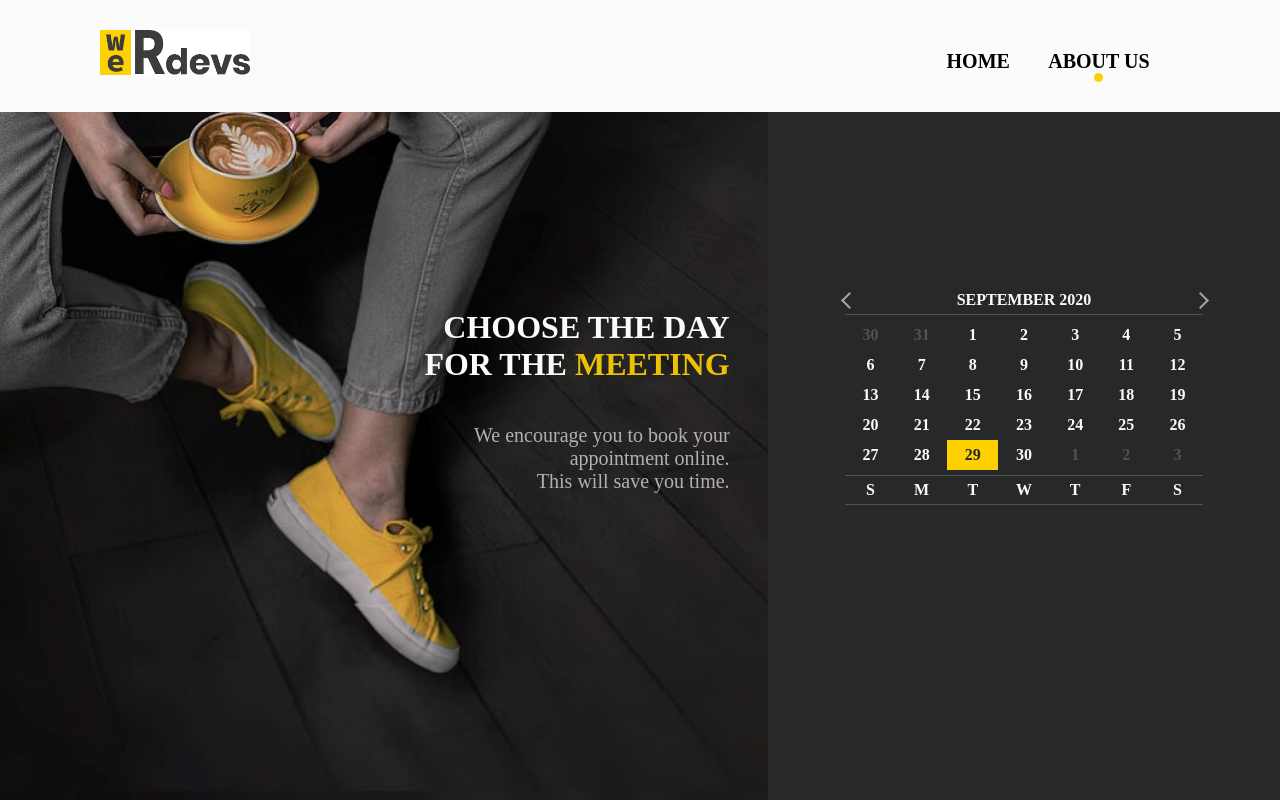
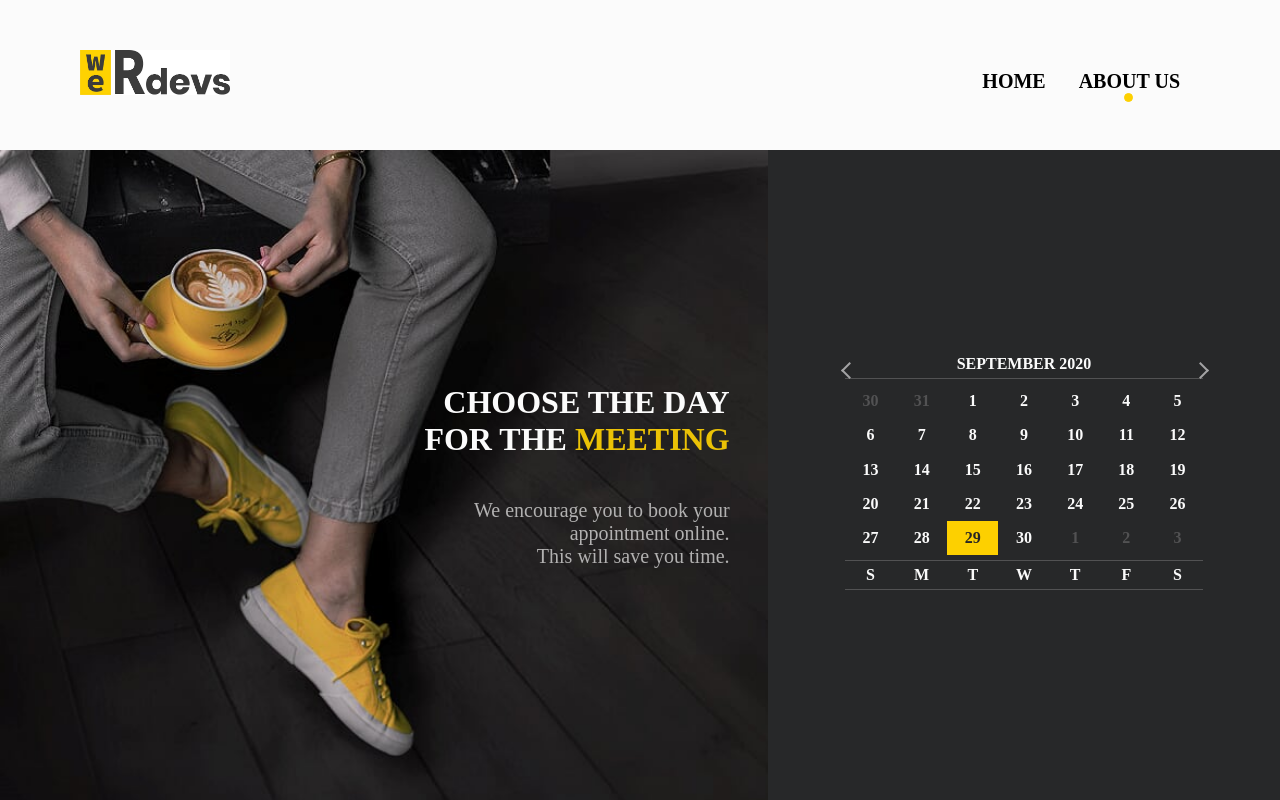
Before and after one commit to AlexZ2019/WeRdevs.studio_test_task, a React (Create React App) app: page /calendar in a window 1280 px wide. Built offline with nearby package versions, Linux system fonts and the light colour scheme.

Commit message:
finished layout

```diff
--- a/src/Components/Calendar/Calendar.js
+++ b/src/Components/Calendar/Calendar.js
@@ -65,7 +65,6 @@ class Calendar extends React.Component {
                         {this.props.month[this.props.date.getMonth()] + " "}
                         {this.props.date.getFullYear()}
                     </div>
-
                     <div onClick={showNextMonth} className={style["right-toggle"]}>
                         <div className={style["show-next-month-arrow-first"] + " " + style["month-toggle"]}></div>
                         <div className={style["show-next-month-arrow-second"] + " " + style["month-toggle"]}></div>
@@ -97,7 +96,6 @@ class Calendar extends React.Component {
                 <div className={style.line}></div>
             </div>
         </div>
-
     }
 }
 
--- a/src/style.module.css
+++ b/src/style.module.css
@@ -11,10 +11,9 @@ body {
 }
 
 header {
-  padding: 30px 100px;
+  padding: 50px 100px 0 80px;
   display: flex;
-  position: fixed;
-  width: 100vw;
+  height: 100px;
   background-color: #fbfbfb;
 }
 
@@ -27,15 +26,14 @@ header {
 }
 
 .home, .about-us {
+  padding-top: 20px;
   font-size: 20px;
   text-transform: uppercase;
-  padding-top: 20px;
   font-weight: bold;
 }
 
 .about-us {
   margin-left: 3%;
-  margin-right: 18vw;
 }
 
 .about-us .round {
@@ -67,8 +65,8 @@ header {
   background-size: cover;
   display: flex;
   align-items: center;
+  height: calc(100vh - 150px);
   justify-content: flex-end;
-  height: 100vh;
   text-transform: uppercase;
   font-weight: bold;
 }
@@ -121,22 +119,23 @@ header {
 }
 
 .show-prev-month-arrow-first {
+  margin-top: 13px;
+  -moz-transform: rotate(-45deg);
+  -ms-transform: rotate(-45deg);
+  -webkit-transform: rotate(-45deg);
+  -o-transform: rotate(-45deg);
+  transform: rotate(-45deg);
+  position: absolute;
+}
+
+.show-prev-month-arrow-second {
   -moz-transform: rotate(45deg);
   -ms-transform: rotate(45deg);
   -webkit-transform: rotate(45deg);
   -o-transform: rotate(45deg);
   transform: rotate(45deg);
-  position: fixed;
-}
-
-.show-prev-month-arrow-second {
-  -moz-transform: rotate(-45deg);
-  -ms-transform: rotate(-45deg);
-  -webkit-transform: rotate(-45deg);
-  -o-transform: rotate(-45deg);
-  transform: rotate(-45deg);
-  position: fixed;
-  margin-top: 7px;
+  position: absolute;
+  margin-top: 6px;
 }
 
 .right-toggle {
@@ -149,17 +148,18 @@ header {
   -webkit-transform: rotate(-45deg);
   -o-transform: rotate(-45deg);
   transform: rotate(-45deg);
-  position: fixed;
+  position: absolute;
+  margin-top: 6px;
 }
 
 .show-next-month-arrow-second {
+  margin-top: 13px;
   -moz-transform: rotate(45deg);
   -ms-transform: rotate(45deg);
   -webkit-transform: rotate(45deg);
   -o-transform: rotate(45deg);
   transform: rotate(45deg);
-  position: fixed;
-  margin-top: 7px;
+  position: absolute;
 }
 
 .calendar-items {
@@ -174,7 +174,7 @@ header {
   box-sizing: border-box;
   width: 14.28%;
   border: 1px solid transparent;
-  padding: 5px 0;
+  padding: 2% 0;
 }
 .day:hover {
   border: 1px solid #888888;
@@ -213,7 +213,6 @@ header {
 .pop-up-notification .form {
   display: flex;
   background-color: #fbfbfb;
-  height: auto;
 }
 
 .form .section {
@@ -253,7 +252,7 @@ header {
   transform: rotate(45deg);
   width: 11px;
   border: 1px solid black;
-  position: fixed;
+  position: absolute;
   margin-top: 8px;
   margin-left: 3px;
 }
@@ -266,7 +265,7 @@ header {
   transform: rotate(-45deg);
   width: 11px;
   border: 1px solid black;
-  position: fixed;
+  position: absolute;
   margin-top: 8px;
   margin-left: 3px;
 }
@@ -282,14 +281,20 @@ header {
   }
 
   .calendar-wrapper {
-    height: auto;
+    height: 300px;
     width: auto;
     padding: 20px 0;
+  }
+
+  .pop-up-notification {
+    height: 100vh;
+    position: absolute;
   }
 }
 @media screen and (max-width: 531px) {
   header {
     display: block;
+    height: 200px;
   }
 
   .about-us {
--- a/src/style.module.scss
+++ b/src/style.module.scss
@@ -9,10 +9,9 @@ body {
   margin: 0;
 }
 header {
-  padding: 30px 100px;
+  padding: 50px 100px 0 80px;
   display: flex;
-  position: fixed;
-  width: 100vw;
+  height: 100px;
   background-color: #fbfbfb;
 }
 .logo {
@@ -22,15 +21,14 @@ header {
   width: 150px;
 }
 .home, .about-us {
+  padding-top: 20px;
   font-size: 20px;
   text-transform: uppercase;
-  padding-top: 20px;
   font-weight: bold;
 }
 
 .about-us {
   margin-left: 3%;
-  margin-right: 18vw;
 }
 .about-us .round {
   border-radius: 50%;
@@ -61,8 +59,8 @@ header {
   background-size: cover;
   display: flex;
   align-items: center;
+  height: calc(100vh - 150px);
   justify-content: flex-end;
-  height: 100vh;
   text-transform: uppercase;
   font-weight: bold;
 }
@@ -107,22 +105,23 @@ header {
   margin-right: auto;
 }
 .show-prev-month-arrow-first {
+  margin-top: 13px;
+  -moz-transform: rotate(-45deg);
+  -ms-transform: rotate(-45deg);
+  -webkit-transform: rotate(-45deg);
+  -o-transform: rotate(-45deg);
+  transform: rotate(-45deg);
+  position: absolute;
+}
+
+.show-prev-month-arrow-second {
   -moz-transform: rotate(45deg);
   -ms-transform: rotate(45deg);
   -webkit-transform: rotate(45deg);
   -o-transform: rotate(45deg);
   transform: rotate(45deg);
-  position: fixed;
-}
-
-.show-prev-month-arrow-second {
-  -moz-transform: rotate(-45deg);
-  -ms-transform: rotate(-45deg);
-  -webkit-transform: rotate(-45deg);
-  -o-transform: rotate(-45deg);
-  transform: rotate(-45deg);
-  position: fixed;
-  margin-top: 7px;
+  position: absolute;
+  margin-top: 6px;
 }
 .right-toggle {
   margin-left: auto;
@@ -133,17 +132,18 @@ header {
   -webkit-transform: rotate(-45deg);
   -o-transform: rotate(-45deg);
   transform: rotate(-45deg);
-  position: fixed;
+  position: absolute;
+  margin-top: 6px;
 }
 
 .show-next-month-arrow-second {
+  margin-top: 13px;
   -moz-transform: rotate(45deg);
   -ms-transform: rotate(45deg);
   -webkit-transform: rotate(45deg);
   -o-transform: rotate(45deg);
   transform: rotate(45deg);
-  position: fixed;
-  margin-top: 7px;
+  position: absolute;
 }
 .calendar-items {
   display: flex;
@@ -157,7 +157,7 @@ header {
   box-sizing: border-box;
   width: 14.28%;
   border: 1px solid transparent;
-  padding: 5px 0;
+  padding: 2% 0;
   &:hover {
     border: 1px solid #888888;
     cursor: pointer;
@@ -190,7 +190,6 @@ header {
 .pop-up-notification .form {
   display: flex;
   background-color: #fbfbfb;
-  height: auto;
 }
 .form .section {
   margin-left: 20px;
@@ -225,7 +224,7 @@ header {
   transform: rotate(45deg);
   width: 11px;
   border: 1px solid black;
-  position: fixed;
+  position: absolute;
   margin-top: 8px;
   margin-left: 3px;
 }
@@ -237,7 +236,7 @@ header {
   transform: rotate(-45deg);
   width: 11px;
   border: 1px solid black;
-  position: fixed;
+  position: absolute;
   margin-top: 8px;
   margin-left: 3px;
 }
@@ -250,14 +249,19 @@ header {
     height: 100vh;
   }
   .calendar-wrapper {
-    height: auto;
+    height: 300px;
     width: auto;
     padding: 20px 0;
+  }
+  .pop-up-notification {
+    height: 100vh;
+    position: absolute;
   }
 }
 @media screen and (max-width: 531px){
   header {
     display: block;
+    height: 200px;
   }
   .about-us {
     margin-left: 0;
```
Also changed, not shown: 1 other file (tests, documents, lock files or other folders).
